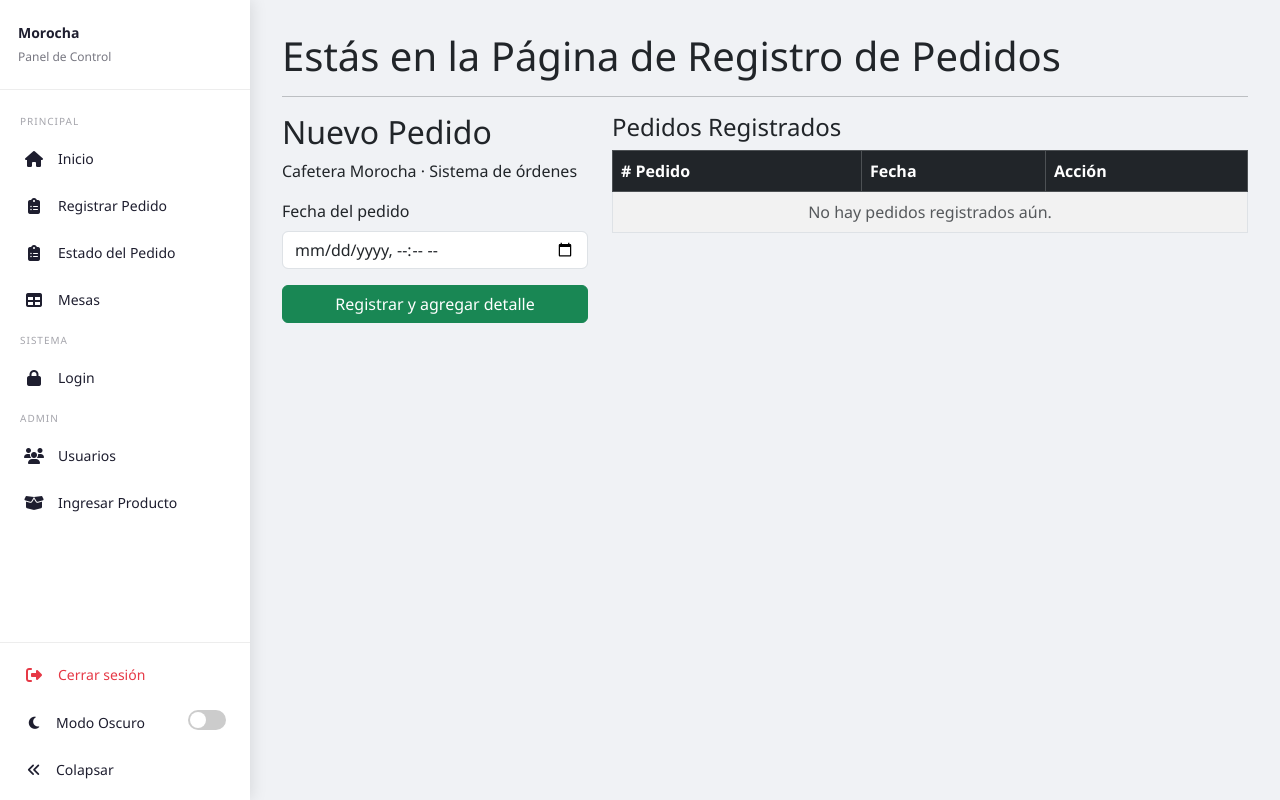
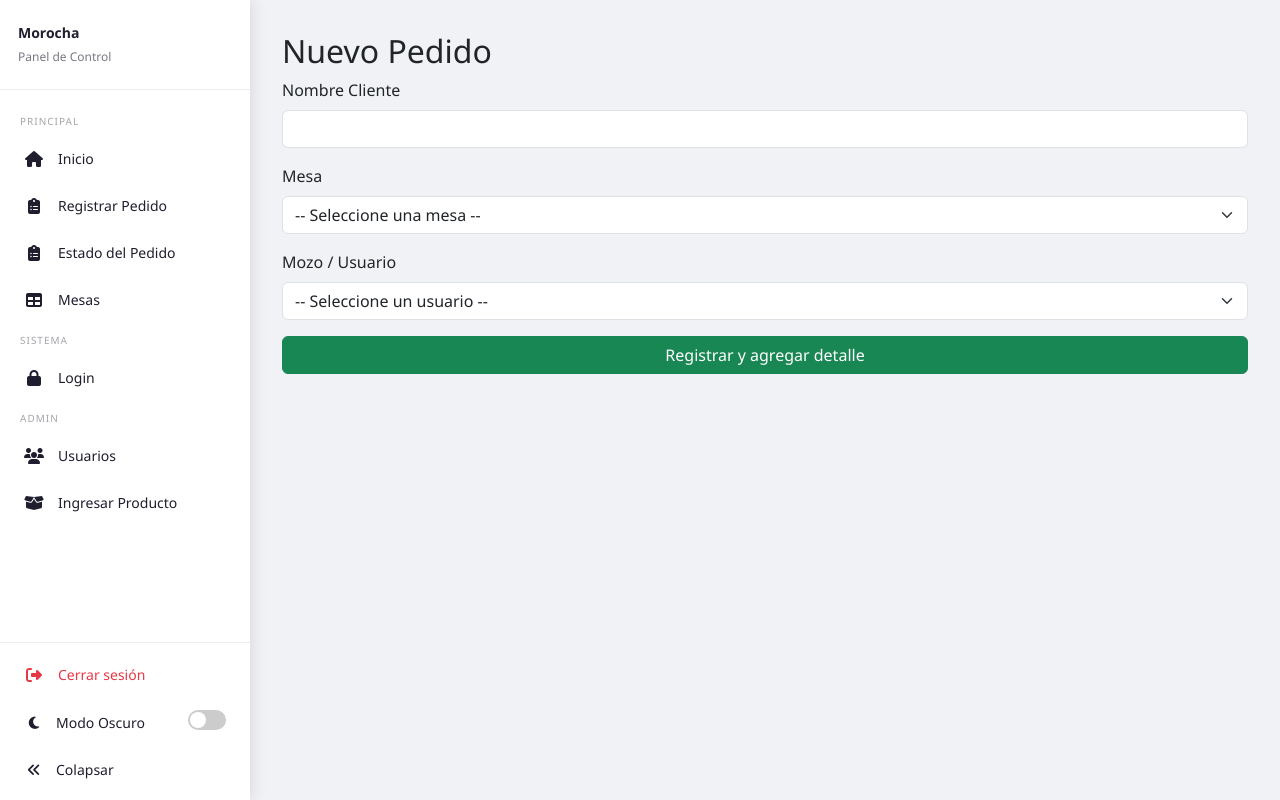
Before and after one commit to vixente2/cafeteria_morocha, a Django app: page /registrarPedido/ in a window 1280 px wide. Run offline with Django 5.2, Linux system fonts and the light colour scheme; data that the repository does not hold is empty; some libraries are stand-ins or nearby versions.

Commit message:
Arreglo de pedidos

```diff
--- a/appMorocha/templates/appMorocha/registrarPedido.html
+++ b/appMorocha/templates/appMorocha/registrarPedido.html
@@ -1,27 +1,39 @@
-
 {% extends 'sidebar.html' %}
 {% load static %}
 
 {% block titulo %}Registrar Pedido{% endblock %}
 
 {% block contenido %}
-    <h1>Estás en la Página de Registro de Pedidos</h1>
-    <hr>
-
 <div class="row g-4">
-
-        <!-- Columna izquierda: formulario -->
-        <div class="col-md-4">
     <div class="form-card">
         <h2>Nuevo Pedido</h2>
-                <p class="subtitulo">Cafetera Morocha · Sistema de órdenes</p>
 
         <form action="{% url 'registrarPedido' %}" method="post" autocomplete="off">
             {% csrf_token %}
 
             <div class="mb-3">
-                        <label class="form-label" for="fecha_pedido">Fecha del pedido</label>
-                        <input type="datetime-local" class="form-control" name="fecha_pedido" id="fecha_pedido" required/>
+                <label class="form-label" for="nombre_cliente">Nombre Cliente</label>
+                <input type="text" class="form-control" name="nombre_cliente" id="nombre_cliente" required/>
+            </div>
+
+            <div class="mb-3">
+                <label class="form-label" for="id_mesa">Mesa</label>
+                <select class="form-select" name="id_mesa" id="id_mesa" required>
+                    <option value="">-- Seleccione una mesa --</option>
+                    {% for mesa in mesas %}
+                        <option value="{{ mesa.id_mesa }}">Mesa {{ mesa.num_mesa }}</option>
+                    {% endfor %}
+                </select>
+            </div>
+
+            <div class="mb-3">
+                <label class="form-label" for="id_usuario">Mozo / Usuario</label>
+                <select class="form-select" name="id_usuario" id="id_usuario" required>
+                    <option value="">-- Seleccione un usuario --</option>
+                    {% for usuario in usuarios %}
+                        <option value="{{ usuario.id_usuario }}">{{ usuario.nombre_usuario }}</option>
+                    {% endfor %}
+                </select>
             </div>
 
             <button type="submit" class="btn btn-success w-100">
@@ -30,54 +42,24 @@
         </form>
     </div>
 </div>
+{% endblock %}
 
-        <!-- Columna derecha: tabla -->
-        <div class="col-md-8">
-            <h4>Pedidos Registrados</h4>
-            <table class="table table-striped table-bordered mt-2">
-                <thead class="table-dark">
-                    <tr>
-                        <th># Pedido</th>
-                        <th>Fecha</th>
-                        <th>Acción</th>
-                    </tr>
-                </thead>
-                <tbody>
-                    {% for pedido in pedidos %}
-                    <tr>
-                        <td>{{ pedido.id_pedido }}</td>
-                        <td>{{ pedido.fecha_pedido }}</td>
-                        <td>
-                            <!-- Botón con todos los datos -->
-                            <button type="button" class="btn btn-sm btn-success btnVerMas"
-                            class="btn btn-sm btn-success btnVerMas"
-                            data-id_pedido="{{ pedido.id_pedido }}"
-                            data-fecha="{{ pedido.fecha_pedido }}"
-                            data-mesa="{{ pedido.num_mesa }}"
-                            data-cliente="{{ pedido.nombre_cliente }}"
-                            data-estado="{{ pedido.nombre_estadopedido }}">
-                                Ver más
-                            </button>
-                            <button type="button" class="btn btn-sm btn-danger btnEliminar" data-id_pedido="{{ pedido.id_pedido }}">Eliminar</button>
-                            <button type="button" class="btn btn-sm btn-primary">Editar</button>
-                            </a>
-                            <a class="btn btn-sm btn-danger btnEliminar" data-id_pedido="{{ pedido.id_pedido }}"> Eliminar</a>
-                            <a class="btn btn-sm btn-primary"> Editar</a>
-                        </td>
-                    </tr>
-                    {% empty %}
-                    <tr>
-                        <td colspan="3" class="text-center text-muted">No hay pedidos registrados aún.</td>
-                    </tr>
-                    {% endfor %}
-                </tbody>
-            </table>
-        </div>
-
-    </div>
-{% endblock %}
 {% block extra_js %}
 <script src="https://code.jquery.com/jquery-3.7.1.min.js"></script>
 <script src="https://cdn.jsdelivr.net/npm/sweetalert2@11"></script>
-    <script src="{% static 'appMorocha/js/funcioneseme.js'%}"></script>
+
+{% if id_pedido %}
+<script>
+    const ID_PEDIDO = {{ id_pedido }};
+    const CSRF_TOKEN = '{{ csrf_token }}';
+    const URL_REGISTRAR = "{% url 'registrarPedido' %}";
+    const URL_ESTADO = "{% url 'estadoPedido' %}";
+    const productos = [
+        {% for p in productos %}
+            { id: {{ p.id_producto }}, nombre: "{{ p.nombre_producto }}", precio: {{ p.precio_producto }} },
+        {% endfor %}
+    ];
+</script>
+<script src="{% static 'appMorocha/js/registrarPedido.js' %}"></script>
+{% endif %}
 {% endblock %}
--- a/appMorocha/views.py
+++ b/appMorocha/views.py
@@ -1,7 +1,7 @@
 from django.shortcuts import render, redirect
-from django.http import HttpResponse
+from django.http import HttpResponse,  JsonResponse
 from .db import ConexionDB
-
+import json
 # Create your views here.
 
 def inicio(request):
@@ -14,16 +14,17 @@ def estadoPedido(request):
     cargarPedidos = cargarRegistrosPedidos()
     return render(request, 'appMorocha/estadoPedido.html', {'cargarPedidos': cargarPedidos})
 
+
+
 def cargarRegistrosPedidos():
-    conexion=ConexionDB()
-    sintaxiSQL="""
-    SELECT DISTINCT p.id_pedido, p.fecha_pedido,
+    conexion = ConexionDB()
+    sintaxiSQL = """
+    SELECT p.id_pedido, p.fecha_pedido,
            m.num_mesa, c.nombre_cliente, e.nombre_estadopedido
     FROM tb_pedido p
-    LEFT JOIN tb_detallepedido d ON p.id_pedido = d.id_pedido
-    LEFT JOIN tb_mesa m          ON d.id_mesa = m.id_mesa
-    LEFT JOIN tb_cliente c       ON d.id_cliente = c.id_cliente
-    LEFT JOIN tb_estadopedido e  ON d.id_estadopedido = e.id_estadopedido
+    LEFT JOIN tb_mesa         m ON p.id_mesa         = m.id_mesa
+    LEFT JOIN tb_cliente      c ON p.id_cliente      = c.id_cliente
+    LEFT JOIN tb_estadopedido e ON p.id_estadopedido = e.id_estadopedido
     ORDER BY
         FIELD(e.nombre_estadopedido, 'Preparando', 'Espera', 'Listo', 'Finalizado'),
         p.id_pedido DESC
@@ -34,29 +35,70 @@ def cargarRegistrosPedidos():
 
 
 def registrarPedido(request):
+    db = ConexionDB()
 
     if request.method == 'POST':
-        db = ConexionDB()
-        db.ejecutar("INSERT INTO tb_pedido (fecha_pedido) VALUES (%s)",
-                    [request.POST['fecha_pedido']])
-        resultado = db.consultar("SELECT MAX(id_pedido) as id FROM tb_pedido")
-        id_pedido = resultado[0]['id']
-        # Pasar id al template de detallePedido
-        return redirect('detallePedido', id_pedido=id_pedido)
+        # ── AJAX: agregar producto al detalle ──
+        if request.headers.get('X-Requested-With') == 'XMLHttpRequest':
+            data = json.loads(request.body)
+            db.ejecutar("""
+                INSERT INTO tb_detallepedido (id_pedido, id_producto, cantidad)
+                VALUES (%s, %s, %s)
+            """, [data['id_pedido'], data['id_producto'], data['cantidad']])
 
-    # ── GET: cargar tabla de pedidos ──────────────────────────
-    db = ConexionDB()
+            # Devolver tabla actualizada
+            detalles = db.consultar("""
+                SELECT p.nombre_producto, d.cantidad, p.precio_producto,
+                       (d.cantidad * p.precio_producto) as subtotal
+                FROM tb_detallepedido d
+                JOIN tb_producto p ON d.id_producto = p.id_producto
+                WHERE d.id_pedido = %s
+            """, [data['id_pedido']])
+
+            return JsonResponse({'ok': True, 'detalles': detalles})
+
+        # ── POST normal: crear pedido ──
+        nombre_cliente = request.POST['nombre_cliente']
+
+        db.ejecutar(
+            "INSERT INTO tb_cliente (nombre_cliente) VALUES (%s)",
+            [nombre_cliente]
+        )
+        resultado = db.consultar(
+            "SELECT id_cliente FROM tb_cliente WHERE nombre_cliente = %s ORDER BY id_cliente DESC LIMIT 1",
+            [nombre_cliente]
+        )
+        id_cliente = resultado[0]['id_cliente']
+
+        estado = db.consultar(
+            "SELECT id_estadopedido FROM tb_estadopedido WHERE nombre_estadopedido = 'Preparando' LIMIT 1"
+        )
+        id_estado = estado[0]['id_estadopedido']
+
+        db.ejecutar("""
+            INSERT INTO tb_pedido (fecha_pedido, id_cliente, id_mesa, id_usuario, id_estadopedido)
+            VALUES (NOW(), %s, %s, %s, %s)
+        """, [id_cliente, request.POST['id_mesa'], request.POST['id_usuario'], id_estado])
+
+        pedido = db.consultar("""
+            SELECT id_pedido FROM tb_pedido
+            WHERE id_cliente = %s
+            ORDER BY id_pedido DESC LIMIT 1
+        """, [id_cliente])
+        id_pedido = pedido[0]['id_pedido']
+
+        productos = db.consultar(
+            "SELECT id_producto, nombre_producto, precio_producto FROM tb_producto"
+        )
+        return render(request, 'appMorocha/registrarPedido.html', {
+            'id_pedido': id_pedido,
+            'productos': productos,
+        })
+
+    # GET
     context = {
-    'pedidos': db.consultar("""
-    SELECT DISTINCT p.id_pedido, p.fecha_pedido,
-           m.num_mesa, c.nombre_cliente, e.nombre_estadopedido
-    FROM tb_pedido p
-    LEFT JOIN tb_detallepedido d ON p.id_pedido = d.id_pedido
-    LEFT JOIN tb_mesa m          ON d.id_mesa = m.id_mesa
-    LEFT JOIN tb_cliente c       ON d.id_cliente = c.id_cliente
-    LEFT JOIN tb_estadopedido e  ON d.id_estadopedido = e.id_estadopedido
-    ORDER BY p.id_pedido DESC
-    """),
+        'mesas':    db.consultar("SELECT id_mesa, num_mesa FROM tb_mesa"),
+        'usuarios': db.consultar("SELECT id_usuario, nombre_usuario FROM tb_usuario"),
     }
     return render(request, 'appMorocha/registrarPedido.html', context)
 
@@ -71,33 +113,23 @@ def eliminarPedido(request, id_pedido):
 
 def detallePedido(request, id_pedido):
     db = ConexionDB()
-    # ── POST: guardar los datos ──────────────────────────
-        # ── POST: guardar los datos ──────────────────────────
+
     if request.method == 'POST':
-        # 2 — Insertar el detalle con todas las FK
         db.ejecutar("""
             INSERT INTO tb_detallepedido
-                (id_pedido, id_mesa, id_cliente, id_producto, id_usuario, id_estadopedido)
-            VALUES (%s, %s, %s, %s, %s, %s)
+                (id_pedido, id_producto, cantidad)
+            VALUES (%s, %s, %s)
         """, [
             id_pedido,
-            request.POST['id_mesa'],
-            request.POST['id_cliente'],
             request.POST['id_producto'],
-            request.POST['id_usuario'],
-            request.POST['id_estadopedido'],
+            request.POST['cantidad'],
         ])
 
-        return redirect('detallePedido', id_pedido=id_pedido)  # permite agregar más productos
+        return redirect('detallePedido', id_pedido=id_pedido)
 
-    # cargar selects
     context = {
-        'id_pedido': id_pedido,  # ← debe estar aquí obligatoriamente
-        'mesas':     db.consultar("SELECT id_mesa, num_mesa FROM tb_mesa"),
-        'clientes':  db.consultar("SELECT id_cliente, nombre_cliente FROM tb_cliente"),
-        'productos': db.consultar("SELECT id_producto, nombre_producto, precio_producto FROM tb_producto"),
-        'usuarios':  db.consultar("SELECT id_usuario, nombre_usuario FROM tb_usuario"),
-        'estados':   db.consultar("SELECT id_estadopedido, nombre_estadopedido FROM tb_estadopedido"),
+        'id_pedido':  id_pedido,
+        'productos':  db.consultar("SELECT id_producto, nombre_producto, precio_producto FROM tb_producto"),
     }
     return render(request, 'appMorocha/detallePedido.html', context)
 
```
Also changed, not shown: appMorocha/static/appMorocha/js/registrarPedido.js (added, +125 -0 lines), appMorocha/templates/appMorocha/listaPedidos.html (added, +53 -0 lines). Lines whose indentation alone changed are shown as unchanged.
